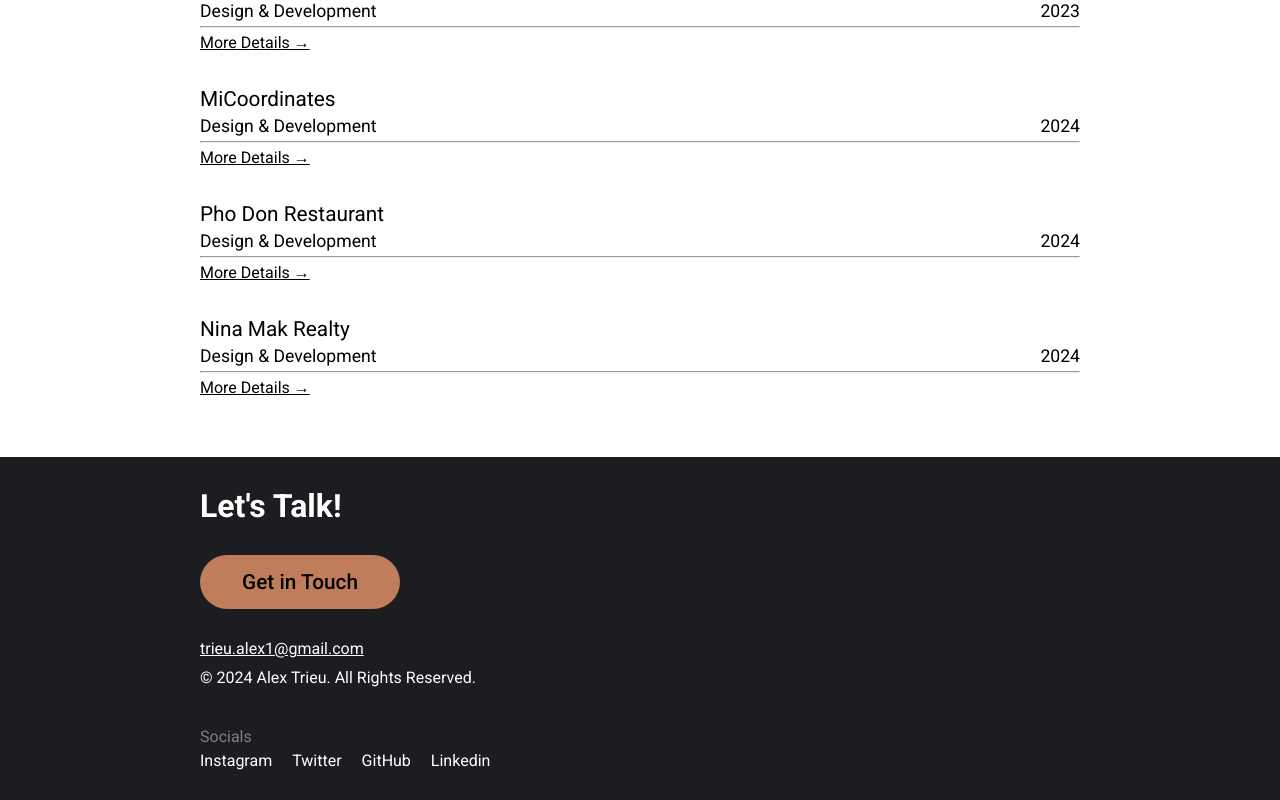
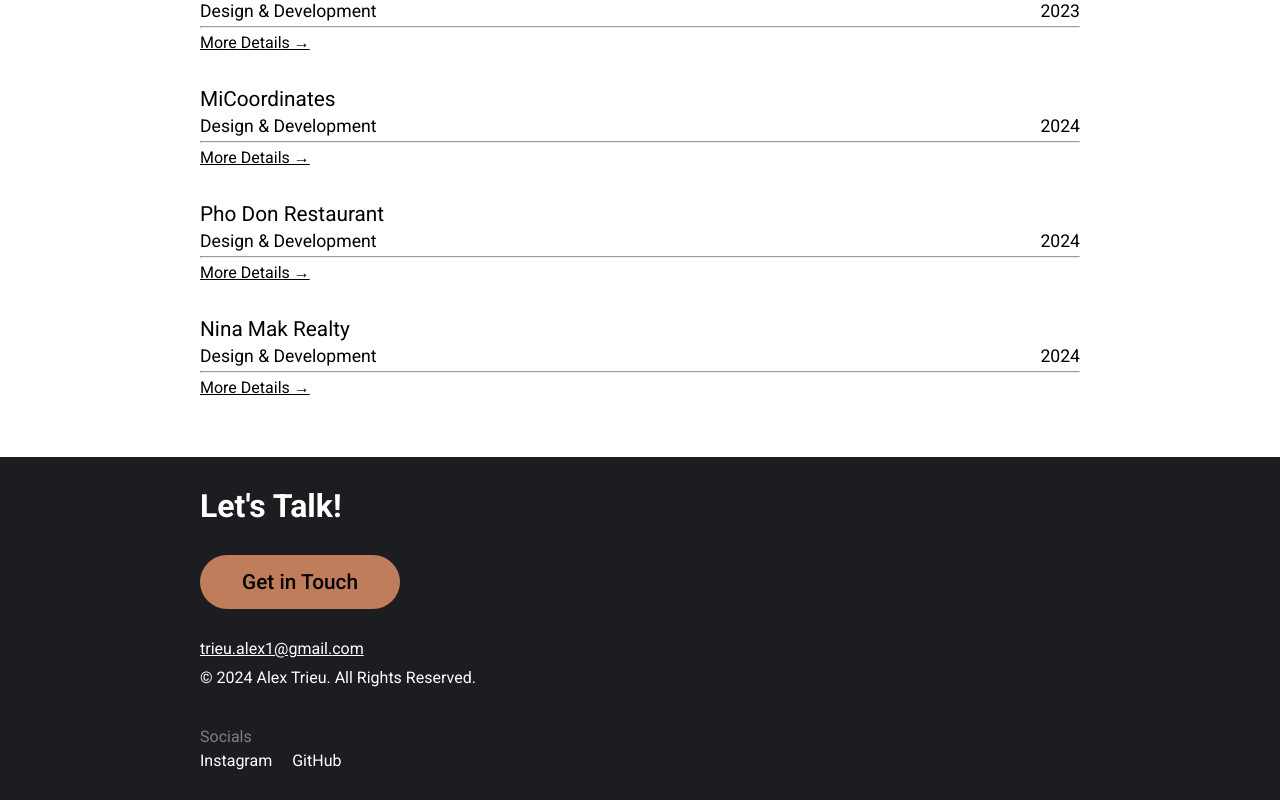
Before and after one commit to alextrieu/alextrieu.com, a React (Create React App) app: page /work in a window 1280 px wide. Shown: the part 303-1103 px from the top of the page. Built offline with nearby package versions, Linux system fonts and the light colour scheme.

Commit message:
updated footer

```diff
--- a/src/Footer/Footer.js
+++ b/src/Footer/Footer.js
@@ -24,23 +24,13 @@ export default function Footer() {
           <p>Socials</p>
           <ul className="socials-list">
             <li>
-              <a href="https://instagram.com" target="_blank">
+              <a href="https://instagram.com/alex.trieu" target="_blank">
                 Instagram
               </a>
             </li>
             <li>
-              <a href="https://twitter.com" target="_blank">
-                Twitter
-              </a>
-            </li>
-            <li>
-              <a href="https://github.com" target="_blank">
+              <a href="https://github.com/alextrieu" target="_blank">
                 GitHub
-              </a>
-            </li>
-            <li>
-              <a href="https://linkedin.com" target="_blank">
-                Linkedin
               </a>
             </li>
           </ul>
```
